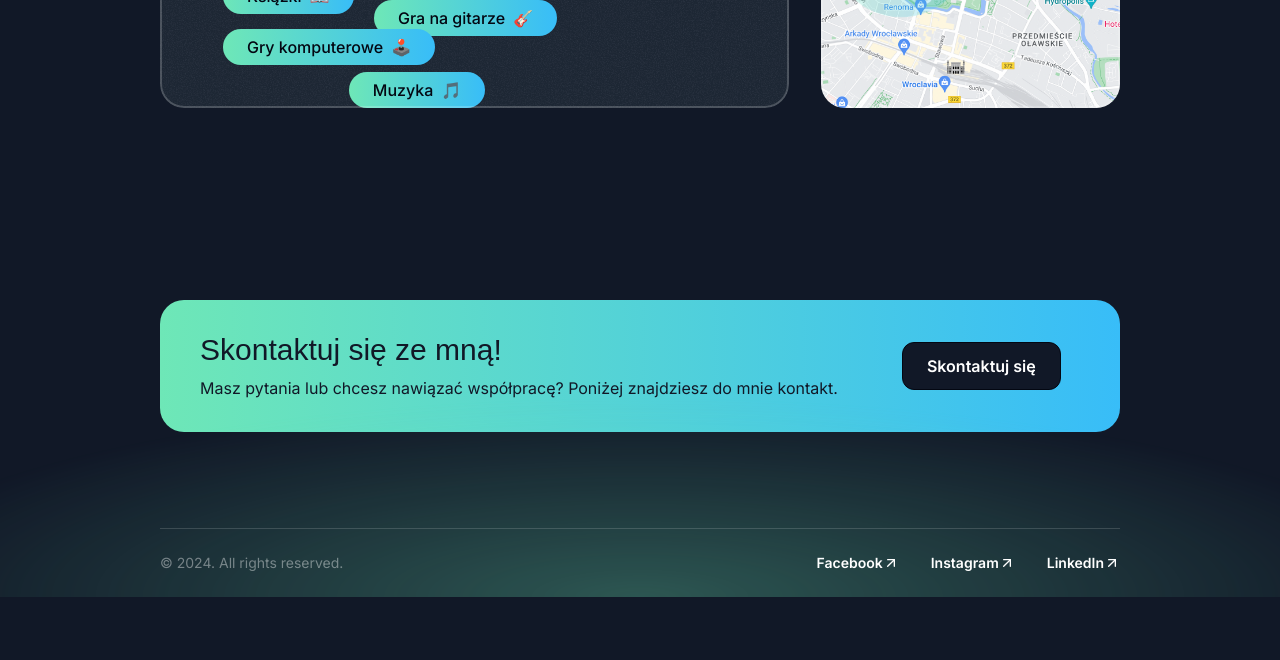
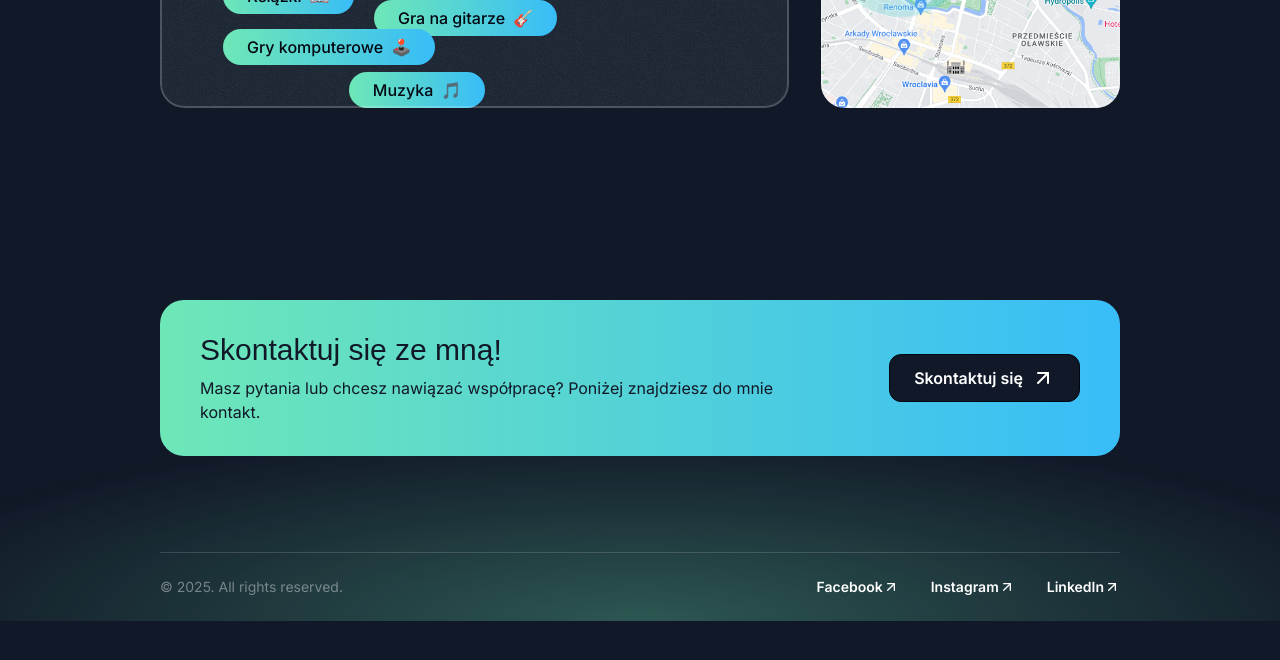
Before and after one commit to JStepnowski/portfolio, a Next.js app: page / in a window 1280 px wide. Shown: the part 4192-4852 px from the top of the page. Built offline with nearby package versions, Linux system fonts and the light colour scheme; a web font is replaced by a local one.

Commit message:
nowe poprawki

```diff
--- a/src/components/ToolboxItems.tsx
+++ b/src/components/ToolboxItems.tsx
@@ -29,7 +29,7 @@ export const ToolboxItems = ({
             {items.map((item) => (
               <div
                 key={item.title}
-                className='inline-flex items-center gap-4 py-2 px-3 outline outline-2 outline-white/10 rounded-lg '
+                className='inline-flex items-center gap-4 py-2 px-3 outline outline-2 outline-white/10 rounded-lg'
               >
                 <TechIcon component={item.iconType} />
                 <span className='font-semibold'>{item.title}</span>
--- a/src/sections/Contact.tsx
+++ b/src/sections/Contact.tsx
@@ -1,21 +1,15 @@
 'use client';
 
-import {useEffect} from 'react';
+import ArrowUpRightIcon from '@/assets/icons/arrow-up-right.svg';
 
 export const ContactSection = () => {
-  useEffect(() => {
-    const button = document.getElementById('contact-button');
-    if (button) {
-      button.addEventListener('click', () => {
-        window.location.href = 'mailto:j.stepnowski97@gmail.com';
-      });
-    }
-  }, []);
-
+  const handleClick = () => {
+    console.log('Przycisk został kliknięty!');
+  };
   return (
     <div className='py-16 pt-12 lg:py-24 lg:pt-20'>
       <div className='container'>
-        <div className='bg-gradient-to-r from-emerald-300 to-sky-400 text-gray-900 py-8 px-10 rounded-3xl text-center md:text-left relative overflow-visible z-0'>
+        <div className='bg-gradient-to-r from-emerald-300 to-sky-400 text-gray-900 py-8 px-10 rounded-3xl text-center md:text-left relative overflow-visible'>
           <div className='flex flex-col md:flex-row gap-8 md:gap-16 items-center'>
             <div>
               <h2 className='font-serif text-2xl md:text-3xl'>Skontaktuj się ze mną!</h2>
@@ -24,9 +18,13 @@ export const ContactSection = () => {
               </p>
             </div>
             <div>
-              <div className='text-white bg-gray-900 inline-flex items-center px-6 h-12 rounded-xl gap-2 w-max border border-gray-950'>
+              <button
+                onClick={handleClick}
+                className='text-white bg-gray-900 inline-flex items-center px-6 h-12 rounded-xl gap-2 w-max border border-gray-950'
+              >
                 <span className='font-semibold'>Skontaktuj się</span>
-              </div>
+                <ArrowUpRightIcon />
+              </button>
             </div>
           </div>
         </div>
--- a/src/sections/Footer.tsx
+++ b/src/sections/Footer.tsx
@@ -17,12 +17,12 @@ const footerLinks = [
 
 export const Footer = () => {
   return (
-    <footer className='relative z-10 overflow-visible'>
+    <footer className='relative overflow-visible'>
       <div className='absolute h-[400px] w-[1600px] bottom-0 left-1/2 -translate-x-1/2 bg-emerald-300/30 [mask-image:radial-gradient(50%_50%_at_bottom_center,black,transparent)] -z-10'></div>
       <div className='container'>
         <div className='border-t border-white/15 py-6 text-sm flex flex-col md:flex-row md:justify-between items-center gap-8 pointer-events-none'>
-          <div className='text-white/40'>&copy; 2024. All rights reserved.</div>
-          <nav className='relative z-50 flex flex-col md:flex-row items-center gap-8 poin'>
+          <div className='text-white/40'>&copy; 2025. All rights reserved.</div>
+          <nav className='relative z-20 flex flex-col md:flex-row items-center gap-8'>
             {footerLinks.map((link) => (
               <a
                 href={link.href}
--- a/src/sections/Header.tsx
+++ b/src/sections/Header.tsx
@@ -3,7 +3,7 @@ import {Link} from 'react-scroll';
 
 export const Header = () => {
   return (
-    <div className='flex justify-center items-center fixed top-3 w-full z-10'>
+    <div className='flex justify-center items-center fixed top-3 w-full z-10 cursor-pointer'>
       <nav className='flex gap-1 p-0.5 border border-white/15 rounded-full bg-white/10 backdrop-blur'>
         <Link to='home' smooth={true} duration={500} className='nav-item'>
           Home
--- a/src/sections/Hero.tsx
+++ b/src/sections/Hero.tsx
@@ -1,5 +1,8 @@
 'use client';
 
+// import {Link} from 'react-scroll';
+
+// import ArrowDown from '@/assets/icons/arrow-down.svg';
 import SparkleIcon from '@/assets/icons/sparkle.svg';
 import StarIcon from '@/assets/icons/star.svg';
 import grainImage from '@/assets/images/grain.jpg';
```
